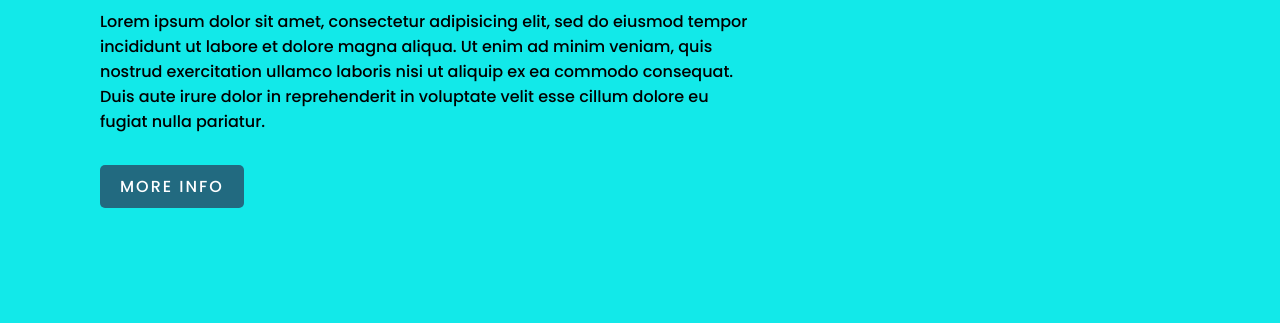
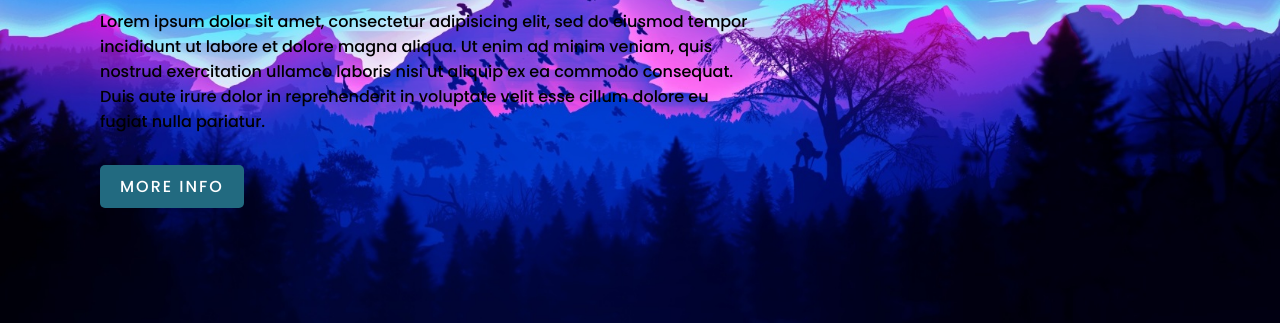
Before and after one commit to ErebusDevelopment/erebusdevelopment.github.io, a plain HTML site: page index.html in a window 1280 px wide. Shown: the part 370-693 px from the top of the page. Drawn offline with Linux system fonts and the light colour scheme.

Commit message:
Update style.css

```diff
--- a/style.css
+++ b/style.css
@@ -14,7 +14,7 @@ section{
   display: flex;
   flex-direction: column;
   justify-content: flex-start;
-  background: #12E9E9;
+  background: url(bg.jpg)no-repeat;
   background-size: cover;
   background-position: center;
 }
```
